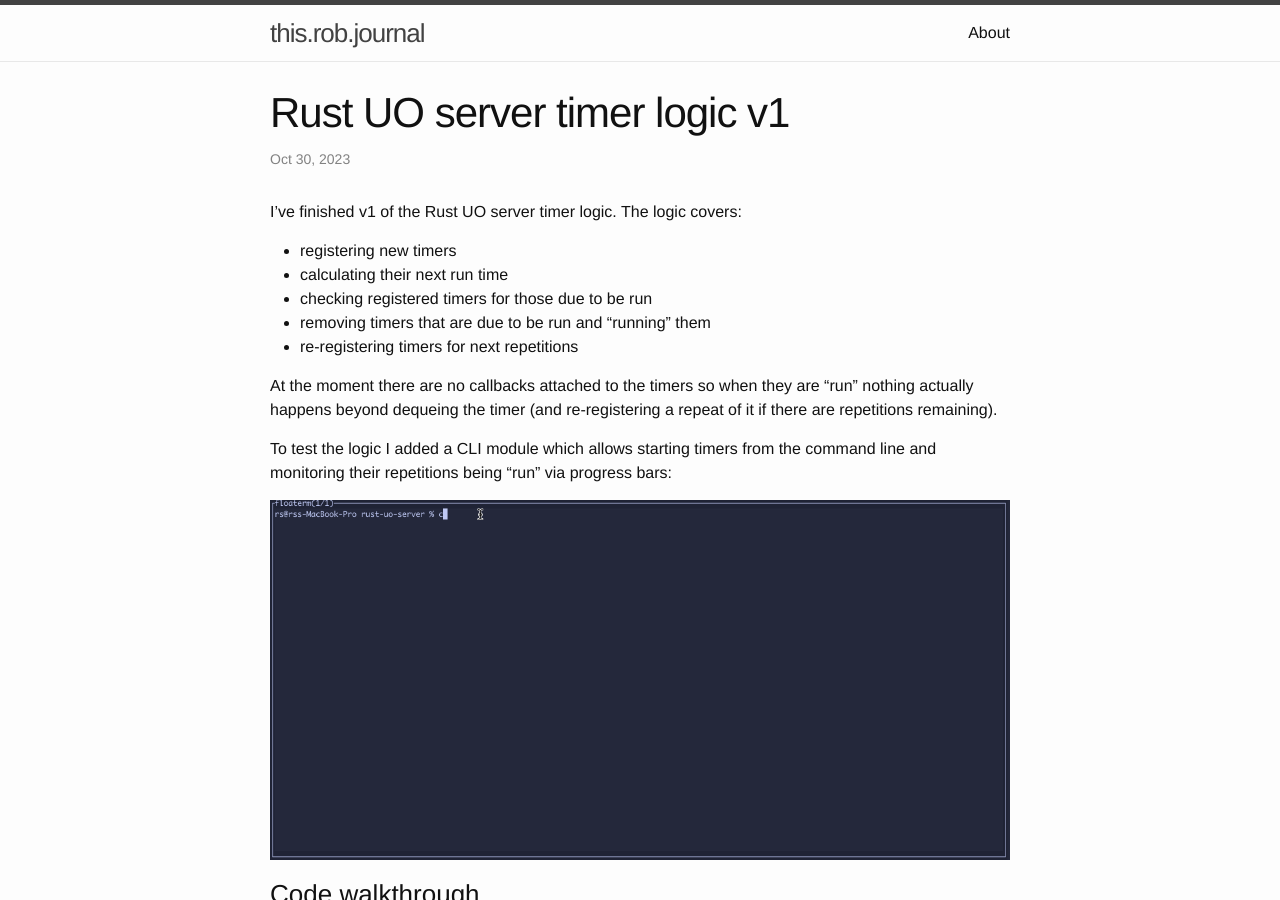
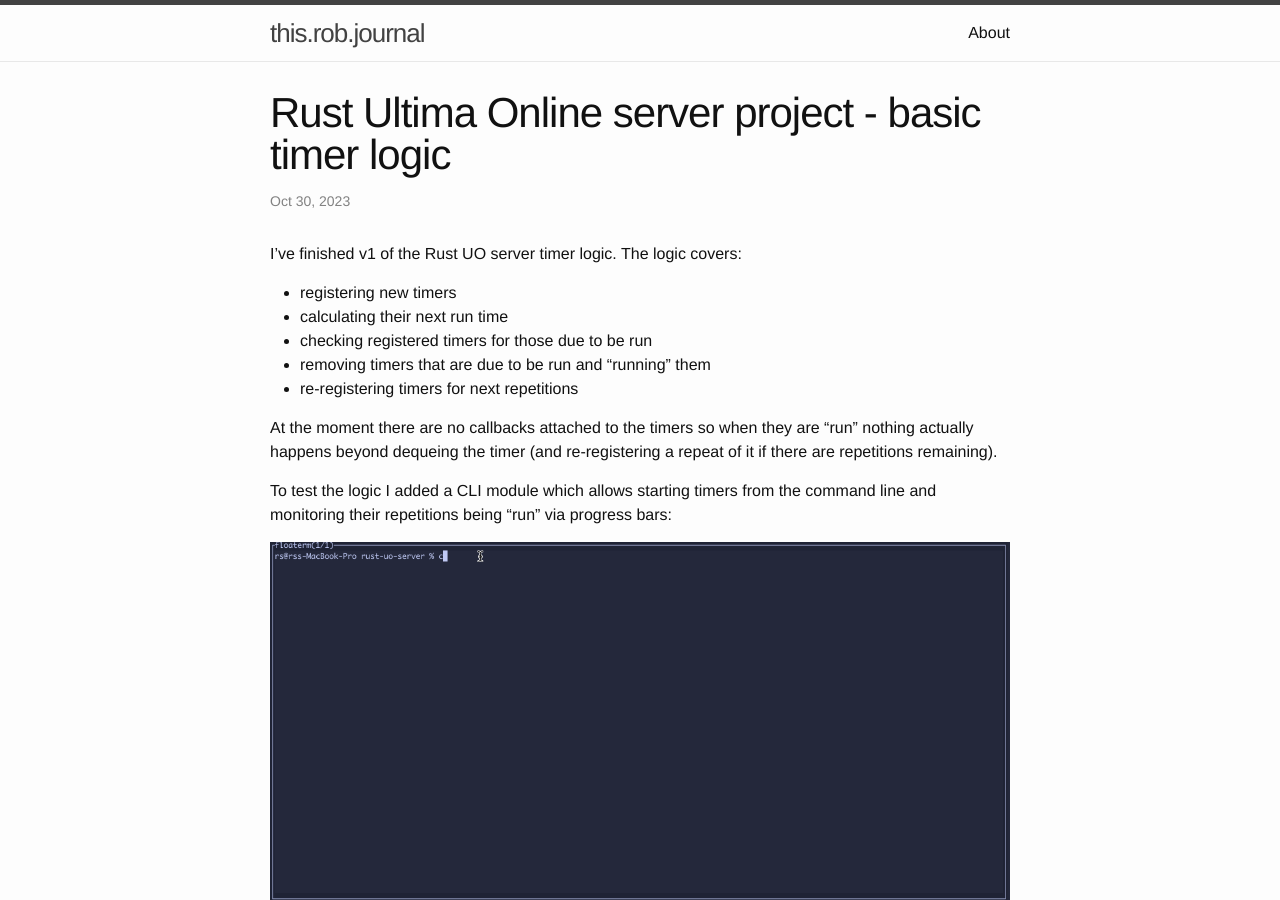
Before and after one commit to thisdotrob/thisdotrob.github.io, a Jekyll site: the page built from _posts/2023-10-30-rust-ultima-online-server-project-1.markdown, in a window 1280 px wide and 900 px high. Built offline with Jekyll 4.4.1, drawn with Linux system fonts in a browser that asks for light colours.

Commit message:
Change filename and title of Rust UO server timer logic post

```diff
--- a/_posts/2023-10-30-rust-uo-server-timer-logic-v1.markdown
+++ b/_posts/2023-10-30-rust-ultima-online-server-project-1.markdown
@@ -1,6 +1,6 @@
 ---
 layout: post
-title:  "Rust UO server timer logic v1"
+title:  "Rust Ultima Online server project - basic timer logic"
 date:   2023-10-30 18:00:00 +0100
 ---
 
```
